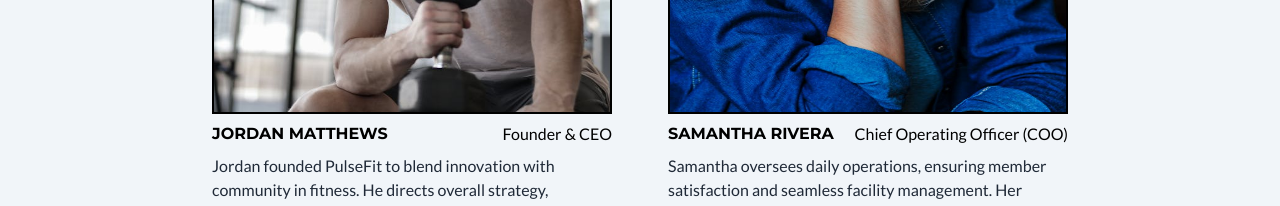
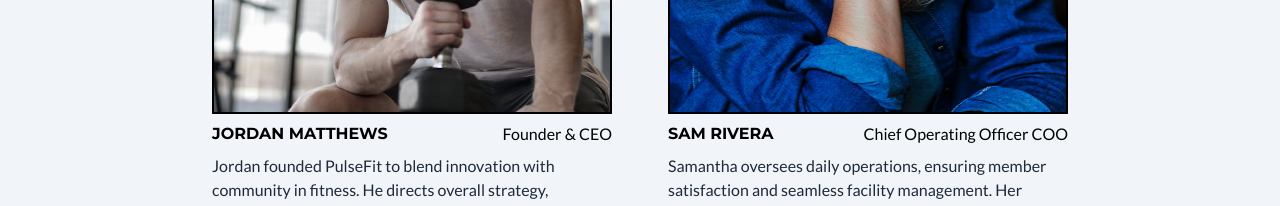
Before and after one commit to Quincy-Fer/pulse-fit, a Next.js app: page /about in a window 1280 px wide. Shown: the part 2220-2426 px from the top of the page. Built offline with nearby package versions, Linux system fonts and the light colour scheme.

Commit message:
adjust spacings, give other name

```diff
--- a/components/about/Leadership.tsx
+++ b/components/about/Leadership.tsx
@@ -12,11 +12,11 @@ const Leadership = () => {
               <div className="self-center w-[200px] h-[200px] md:w-[400px] md:h-[400px] relative border-2 border-black">
                 <Image src={item.image} fill alt={item.alt} className="" />
               </div>
-              <div className="flex gap-2 justify-between mt-2 ">
+              <div className="flex gap-2 md:justify-between mt-2 justify-center ">
                 <h4 className="text-base">{item.name}</h4>
                 <p className=" text-base">{item.title}</p>
               </div>
-              <p className="max-w-[400px] mt-2 text-gray-800">
+              <p className="max-w-[400px] mt-2 text-gray-800 max-sm:p-2">
                 {item.paragraph}
               </p>
             </div>
--- a/constants/index.js
+++ b/constants/index.js
@@ -348,8 +348,8 @@ export const SUBPAGE_ABOUT_LEADERSHIP = [
   },
   {
     key: "samantha",
-    name: "Samantha Rivera",
-    title: "Chief Operating Officer (COO)",
+    name: "Sam Rivera",
+    title: "Chief Operating Officer COO",
     paragraph:
       "Samantha oversees daily operations, ensuring member satisfaction and seamless facility\
      management. Her business management expertise keeps PulseFit running smoothly and efficiently.",
```
